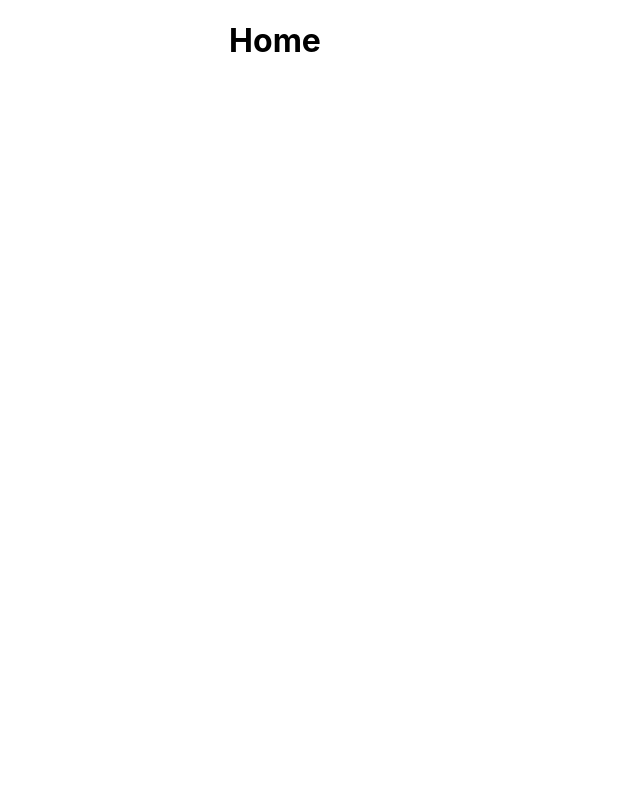
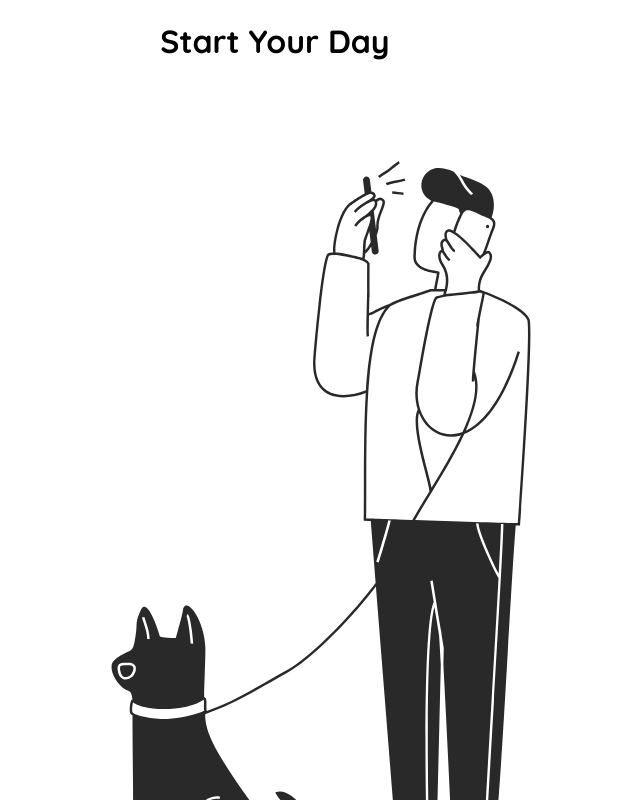
Before and after one commit to thamaragerigr/Start-Your-Day-App, a React (Create React App) app: page / in a window 1280 px wide. Shown: the top 800 px of the page, without its empty margins (365-1005 px from the left). Built offline with nearby package versions, Linux system fonts and the light colour scheme.

Commit message:
changed file disposition
added footer

```diff
--- a/public/index.html
+++ b/public/index.html
@@ -24,7 +24,8 @@
       work correctly both with client-side routing and a non-root public URL.
       Learn how to configure a non-root public URL by running `npm run build`.
     -->
-    <title>React App</title>
+    <link href="https://fonts.googleapis.com/css2?family=Quicksand:wght@400;600;700&display=swap" rel="stylesheet">
+    <title>Start Your Day</title>
   </head>
   <body>
     <noscript>You need to enable JavaScript to run this app.</noscript>
--- a/src/App.css
+++ b/src/App.css
@@ -1,38 +1,4 @@
 .App {
   text-align: center;
+  font-family: 'Quicksand', sans-serif;
 }
-
-.App-logo {
-  height: 40vmin;
-  pointer-events: none;
-}
-
-@media (prefers-reduced-motion: no-preference) {
-  .App-logo {
-    animation: App-logo-spin infinite 20s linear;
-  }
-}
-
-.App-header {
-  background-color: #282c34;
-  min-height: 100vh;
-  display: flex;
-  flex-direction: column;
-  align-items: center;
-  justify-content: center;
-  font-size: calc(10px + 2vmin);
-  color: white;
-}
-
-.App-link {
-  color: #61dafb;
-}
-
-@keyframes App-logo-spin {
-  from {
-    transform: rotate(0deg);
-  }
-  to {
-    transform: rotate(360deg);
-  }
-}
--- a/src/App.js
+++ b/src/App.js
@@ -2,12 +2,13 @@ import React from 'react';
 import { Route, Switch } from 'react-router-dom';
 // import logo from './logo.svg';
 import './App.css';
+//Pages
+import Home from './pages/Home/Home'
+import Weather from './pages/Weather/Weather'
+import Todo from './pages/Todo/Todo'
+import News from './pages/News/News'
 //Components
-import Home from './components/Home/Home'
-import Weather from './components/Weather/Weather'
-import Todo from './components/Todo/Todo'
-import News from './components/News/News'
-
+import Footer from './components/Footer/Footer'
 function App() {
   return (
     <div className="App">
@@ -19,6 +20,7 @@ function App() {
          <Route exact component={News} path='/news'></Route>
        </Switch>
          </div>
+         <Footer/>
     </div>
   );
 }
--- a/src/components/Home/Home.js
+++ b/src/components/Footer/Footer.js
@@ -1,11 +1,11 @@
 import React from 'react'
 
-function Home() {
+function Footer() {
     return (
         <div>
-            <h1>Home</h1>
+            Footer
         </div>
     )
 }
 
-export default Home
+export default Footer
--- /dev/null
+++ b/src/pages/Home/Home.js
@@ -0,0 +1,13 @@
+import React from 'react'
+import DogCall from'./Home.svg'
+
+function Home() {
+    return (
+        <div>
+            <h1>Start Your Day</h1>
+            <img src={DogCall} alt="Man calling while taking the dog on a walk"/>
+        </div>
+    )
+}
+
+export default Home
```
Also changed, not shown: src/pages/Home/Home.svg (added), src/pages/News/News.js (renamed from src/components/News/News.js), src/pages/Todo/Todo.js (renamed from src/components/Todo/Todo.js), src/pages/Weather/Weather.js (renamed from src/components/Weather/Weather.js).
